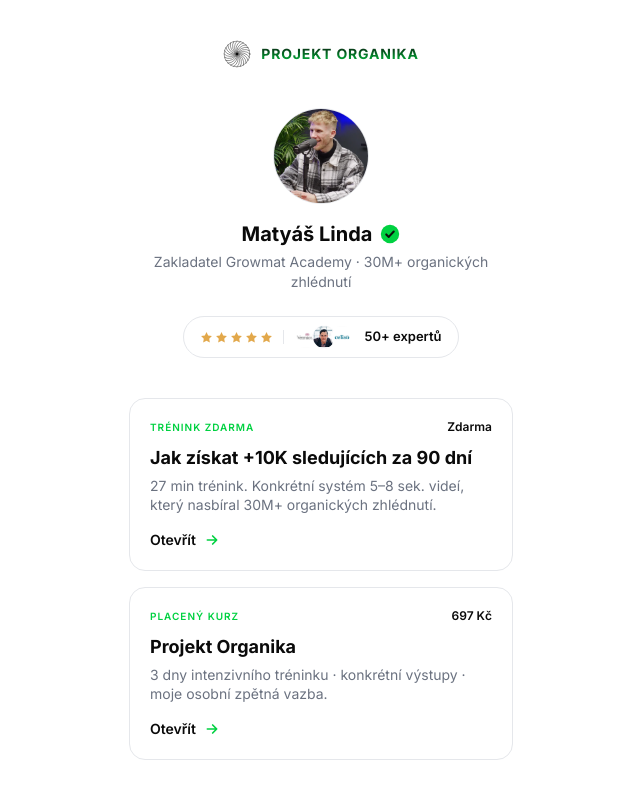
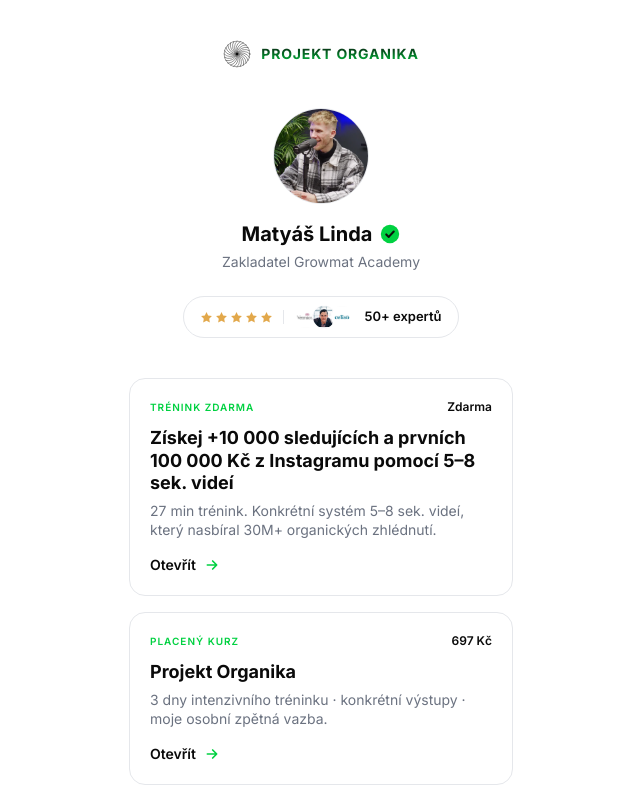
Before and after one commit to adambardzak/socialmaty, a Next.js app: page /start in a window 1280 px wide. Shown: the top 800 px of the page, without its empty margins (319-959 px from the left). Built offline with nearby package versions, Linux system fonts and the light colour scheme.

Commit message:
tighten /start: remove 30M+ subline and rewrite free training card headline

```diff
--- a/src/app/start/page.tsx
+++ b/src/app/start/page.tsx
@@ -22,7 +22,7 @@
   {
     href: "/optin",
     badge: "Trénink zdarma",
-    title: "Jak získat +10K sledujících za 90 dní",
+    title: "Získej +10 000 sledujících a prvních 100 000 Kč z Instagramu pomocí 5–8 sek. videí",
     description:
       "27 min trénink. Konkrétní systém 5–8 sek. videí, který nasbíral 30M+ organických zhlédnutí.",
     price: "Zdarma",
@@ -61,9 +61,7 @@
           Matyáš Linda
           <CheckCircle size={20} />
         </h1>
-        <p className="mt-1 text-sm text-muted">
-          Zakladatel Growmat Academy · 30M+ organických zhlédnutí
-        </p>
+        <p className="mt-1 text-sm text-muted">Zakladatel Growmat Academy</p>
       </div>
 
       {/* Experts pill */}
```
